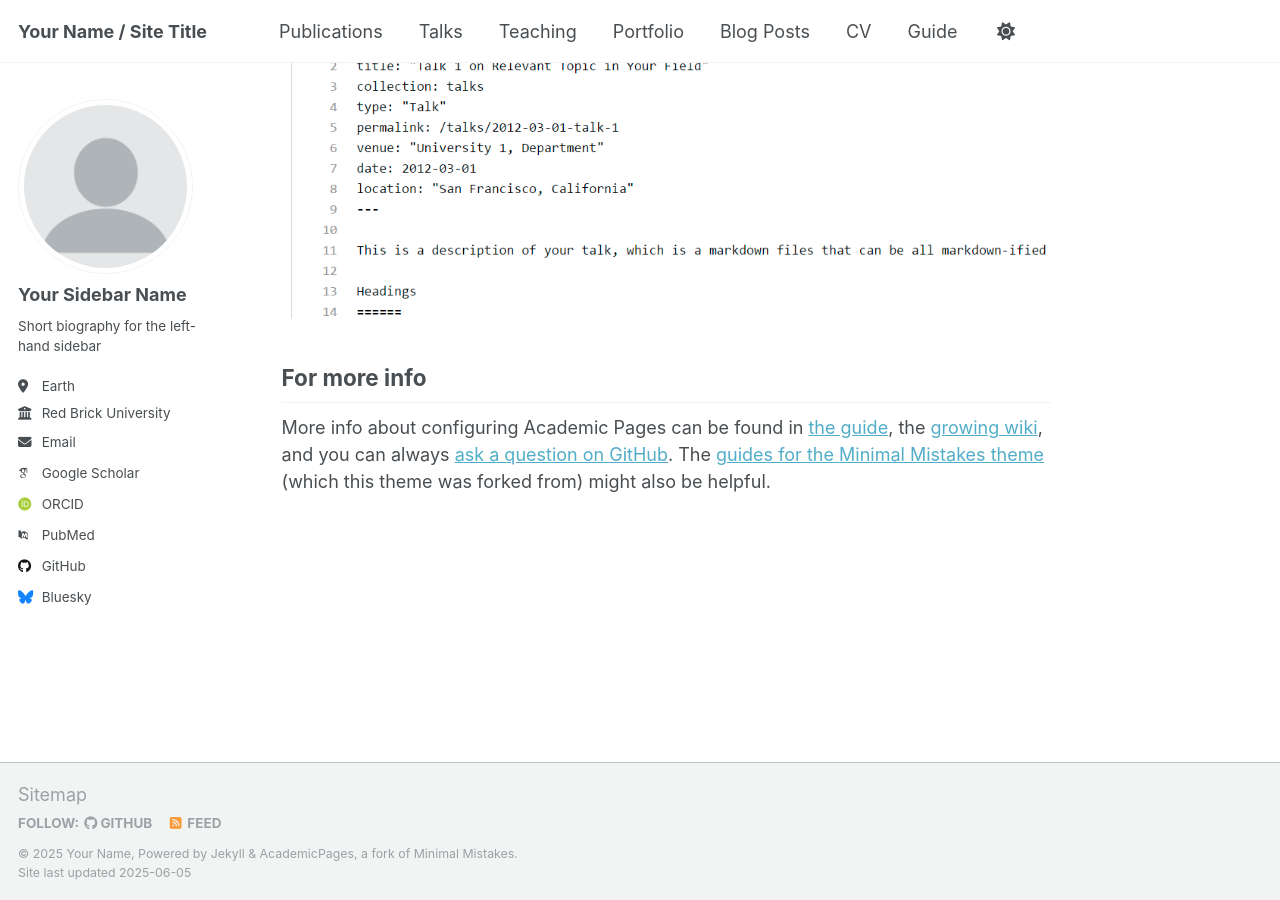
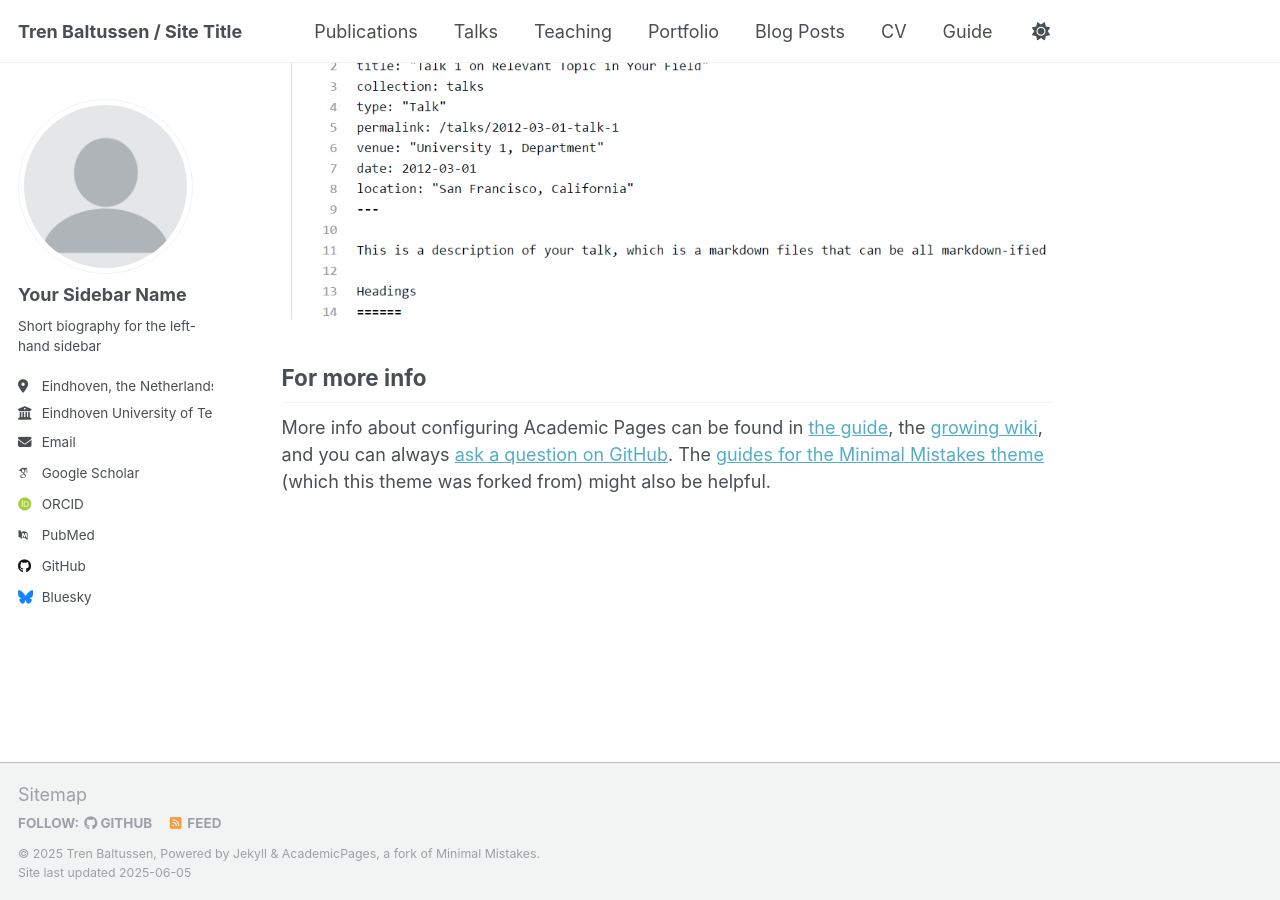
Before and after one commit to TrenBaltussen/TrenBaltussen.github.io, a Jekyll site: the page built from _pages/about.md, in a window 1280 px wide and 900 px high, scrolled down 2636 px. Built offline with Jekyll 4.4.1, drawn with Linux system fonts in a browser that asks for light colours; some web fonts are replaced.

Commit message:
Update _config.yml

```diff
--- a/_config.yml
+++ b/_config.yml
@@ -9,10 +9,10 @@
 # Basic Site Settings
 locale                   : "en-US"
 site_theme               : "default"
-title                    : "Your Name / Site Title"
+title                    : "Tren Baltussen / Site Title"
 title_separator          : "-"
-name                     : &name "Your Name"
-description              : &description "personal description"
+name                     : &name "Tren Baltussen"
+description              : &description "PhD Candidate in Control Theory."
 url                      : https://academicpages.github.io # the base hostname & protocol for your site e.g. "https://[your GitHub username].github.io" or if you already have some other page hosted on Github then use "https://[your GitHub username].github.io/[Your Repo Name]"
 baseurl                  : "" # the subpath of your site, e.g. "/blog"
 repository               : "academicpages/academicpages.github.io"
@@ -24,12 +24,12 @@ author:
   # Biographic information
   avatar           : "profile.png"
   name             : "Your Sidebar Name"
-  pronouns         : # example: "she/her"
+  pronouns         : # example: "he/him"
   bio              : "Short biography for the left-hand sidebar"
-  location         : "Earth"
-  employer         : "Red Brick University"
+  location         : "Eindhoven, the Netherlands"
+  employer         : "Eindhoven University of Technology"
   uri              : # URL
-  email            : "none@example.org"
+  email            : "t.m.j.t.baltussen(at)tue(dot).nl"
 
   # Academic websites
   academia         : # URL
```
